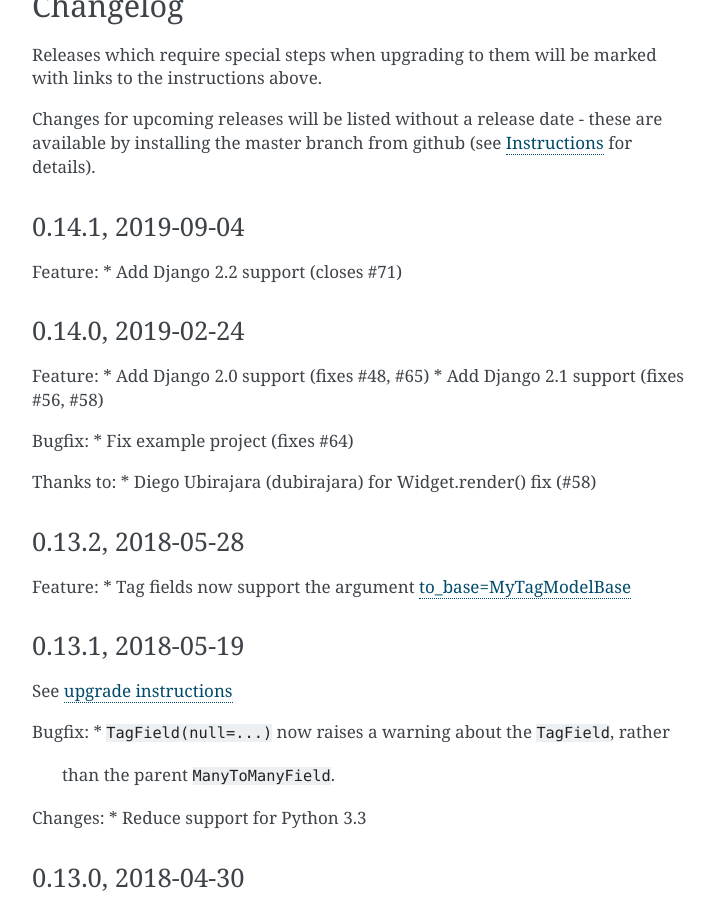
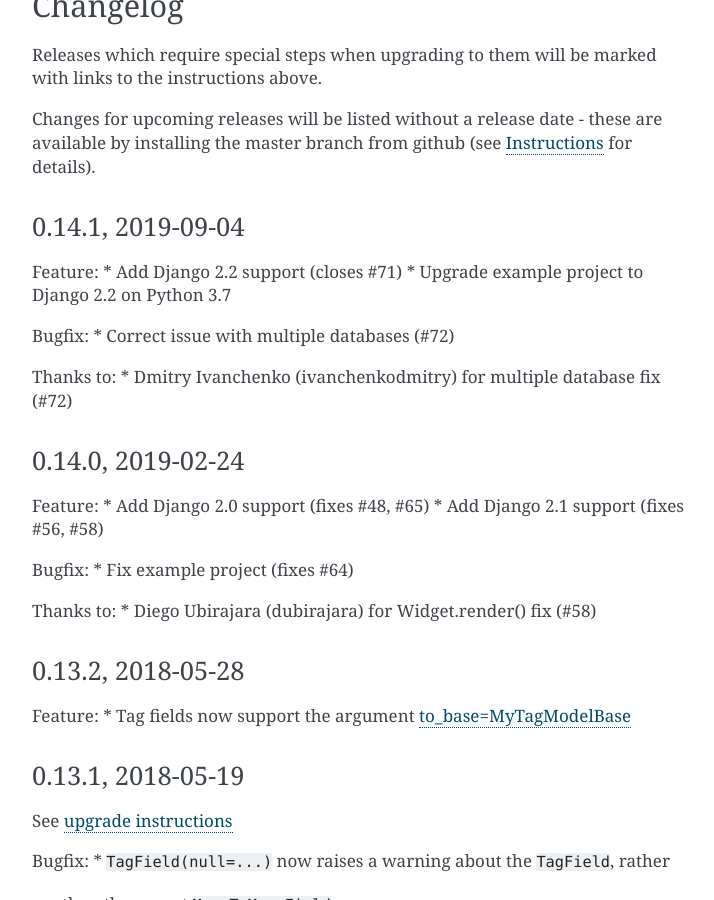
Before and after one commit to radiac/django-tagulous, a Sphinx documentation site: the page built from docs/upgrading.rst, in a window 1280 px wide and 900 px high, scrolled down 5438 px. Shown: the whole window, without its empty margins (388-1102 px from the left). Built offline with Sphinx 7.4.7, drawn with Linux system fonts in a browser that asks for light colours.

Commit message:
Note contributor ivanchenkodmitry

```diff
--- a/docs/upgrading.rst
+++ b/docs/upgrading.rst
@@ -289,6 +289,13 @@
 
 Feature:
 * Add Django 2.2 support (closes #71)
+* Upgrade example project to Django 2.2 on Python 3.7
+
+Bugfix:
+* Correct issue with multiple databases (#72)
+
+Thanks to:
+* Dmitry Ivanchenko (ivanchenkodmitry) for multiple database fix (#72)
 
 
 0.14.0, 2019-02-24
--- a/tagulous/__init__.py
+++ b/tagulous/__init__.py
@@ -18,4 +18,5 @@
     "Martín R. Guerrero (slackmart)",
     "Peter Baumgartner (ipmb)",
     "Raniere Silva (rgaics)",
+    "Dmitry Ivanchenko (ivanchenkodmitry)",
 ]
```
